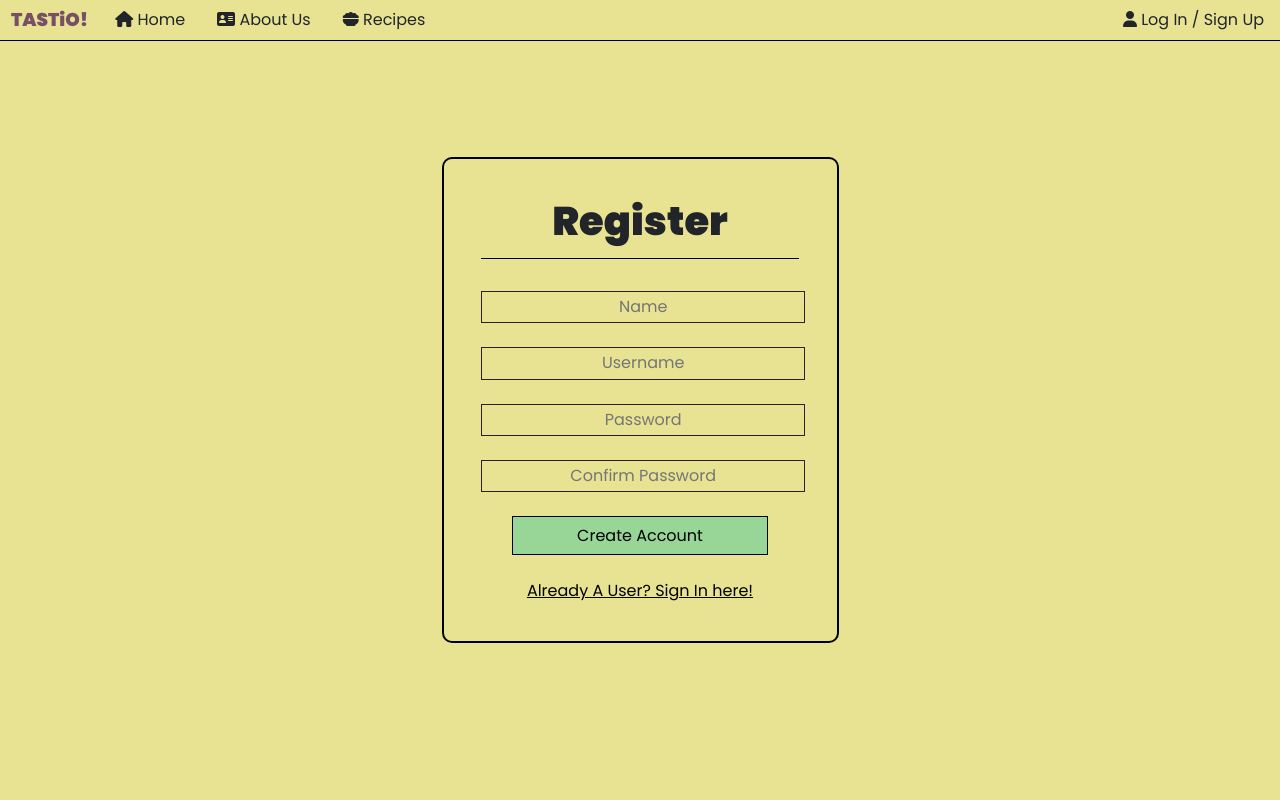
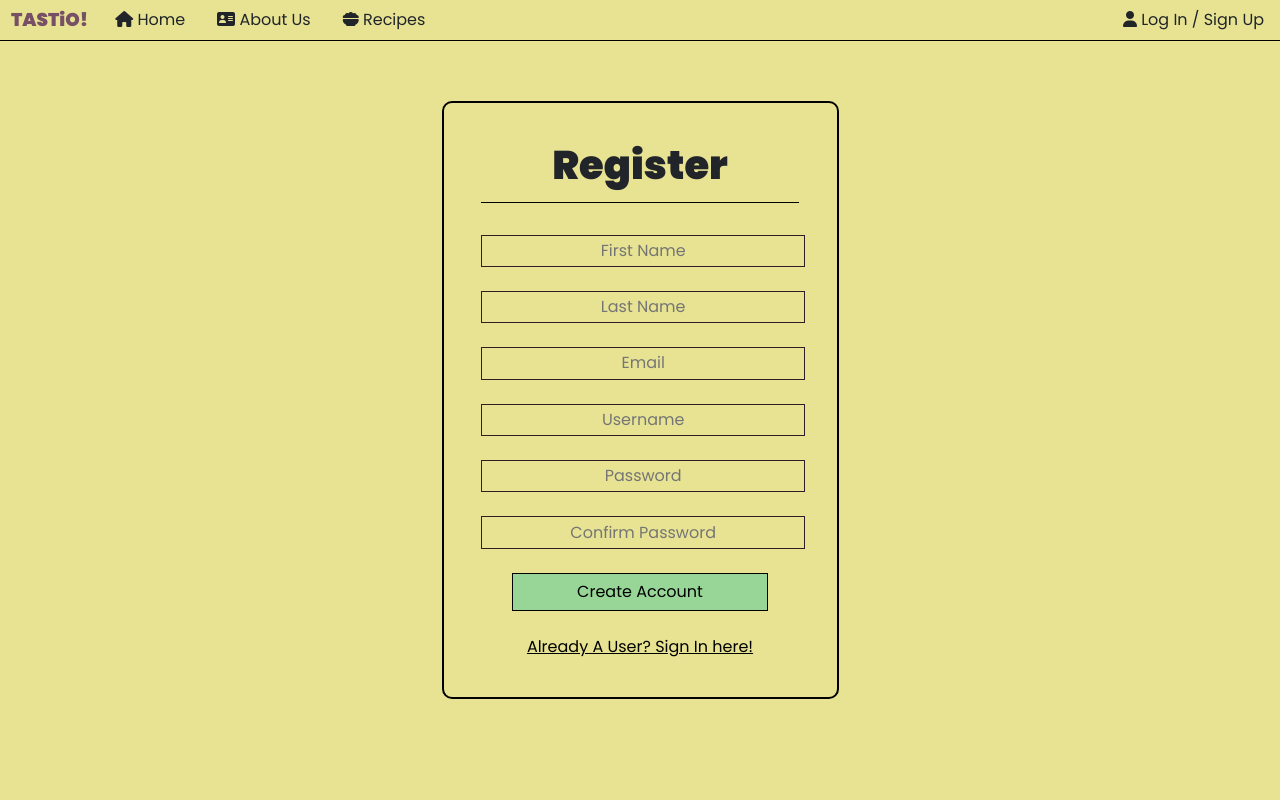
Before and after one commit to 00ROHIT00/Tastio---Recipe-Sharing-Platform, a Django app: page /register/ in a window 1280 px wide. Run offline with Django 5.2, Linux system fonts and the light colour scheme; some libraries are stand-ins or nearby versions.

Commit message:
Added login, user profile functionality

```diff
--- a/Tastio/MyApp/urls.py
+++ b/Tastio/MyApp/urls.py
@@ -6,5 +6,6 @@ urlpatterns = [
     path('loginView', views.loginView, name="loginView"),
     path('registerView', views.registerView, name="registerView"),
     path('register/', views.register_user, name='register'),
-    path('profile', views.profileView, name='profileView'),
+    path('profile/', views.profileView, name='profileView'),
+    path('login/', views.login_user, name='loginView'),
 ]
--- a/Tastio/MyApp/views.py
+++ b/Tastio/MyApp/views.py
@@ -2,6 +2,7 @@ from django.shortcuts import render, redirect
 from django.contrib.auth.models import User
 from django.contrib.auth import authenticate, login
 from django.contrib import messages
+from django.contrib.auth.decorators import login_required
 
 # Create your views here.
 def index(request):
@@ -14,24 +15,55 @@ def registerView(request):
   return render(request, 'register.html')
 
 def profileView(request):
-  return render(request, 'profile.html')
+  return render(request, 'profile.html', {'user': request.user})
 
 def register_user(request):
     if request.method == 'POST':
         username = request.POST['username']
         password = request.POST['password']
+        first_name = request.POST['firstName']
+        last_name = request.POST['lastName']
+        email = request.POST['email']
+        confirm_password = request.POST.get('confirm_password')
 
-        # Ensure user doesn't already exist
+        if not all([first_name, last_name, email, username, password, confirm_password]):
+            messages.error(request, "All fields are required.")
+            return redirect('register')
+
+        if password != confirm_password:
+            messages.error(request, "Passwords do not match.")
+            return redirect('register')
+
         if User.objects.filter(username=username).exists():
             messages.error(request, "Username already exists.")
-            return redirect('register')  # Change 'register' to your registration URL name
+            return redirect('register')
 
-        # Create user
-        user = User.objects.create_user(username=username, password=password)
+        if User.objects.filter(email=email).exists():
+            messages.error(request, "Email already in use.")
+            return redirect('register')
+
+        user = User.objects.create_user(
+            username=username,
+            password=password,
+            first_name=first_name,
+            last_name=last_name,
+            email=email
+        )
         user.save()
-        print(f"Username: {username}")  # Add this line before user creation
+
         messages.success(request, "Registration successful!")
 
-        return redirect('loginView')  # Change 'login' to your login URL name
+    return render(request, 'register.html')
 
-    return render(request, 'register.html')
+def login_user(request):
+   if request.method == 'POST':
+      username = request.POST['username']
+      password = request.POST['password']
+
+      user = authenticate(request, username=username, password=password)
+      if user is not None:
+         login(request, user)
+         return redirect('profileView')
+      else:
+         messages.error(request, "Invalid Username Or Password!")
+   return render(request, 'login.html')
--- a/Tastio/templates/register.html
+++ b/Tastio/templates/register.html
@@ -37,7 +37,11 @@
         <h1>Register</h1> <br>
         <form method="POST" action="{% url 'register' %}">
           {% csrf_token %}
-          <input type="text" name="name" placeholder="Name"> <br> <br>
+          <input type="text" name="firstName" placeholder="First Name"> <br> <br>
+
+          <input type="text" name="lastName" placeholder="Last Name"> <br> <br>
+
+          <input type="text" name="email" placeholder="Email"> <br> <br>
 
           <input type="text" name="username" placeholder="Username"><br> <br>
 
@@ -50,6 +54,18 @@
         <br>
         <a href="{% url 'loginView'%}" class="alreadyUserBtn">Already A User? Sign In here!</a>
       </div>
+
+
+      {% if messages %}
+      {% for message in messages %}
+        <div class="alert alert-{{ message.tags }}">
+          {{ message }}
+        </div>
+      {% endfor %}
+    {% endif %}
+
+
+
     </div>
 
     <!-- Optional JavaScript -->
```
Also changed, not shown: Tastio/templates/logIn.html (+11 -0 lines), Tastio/templates/profile.html (+6 -6 lines).
